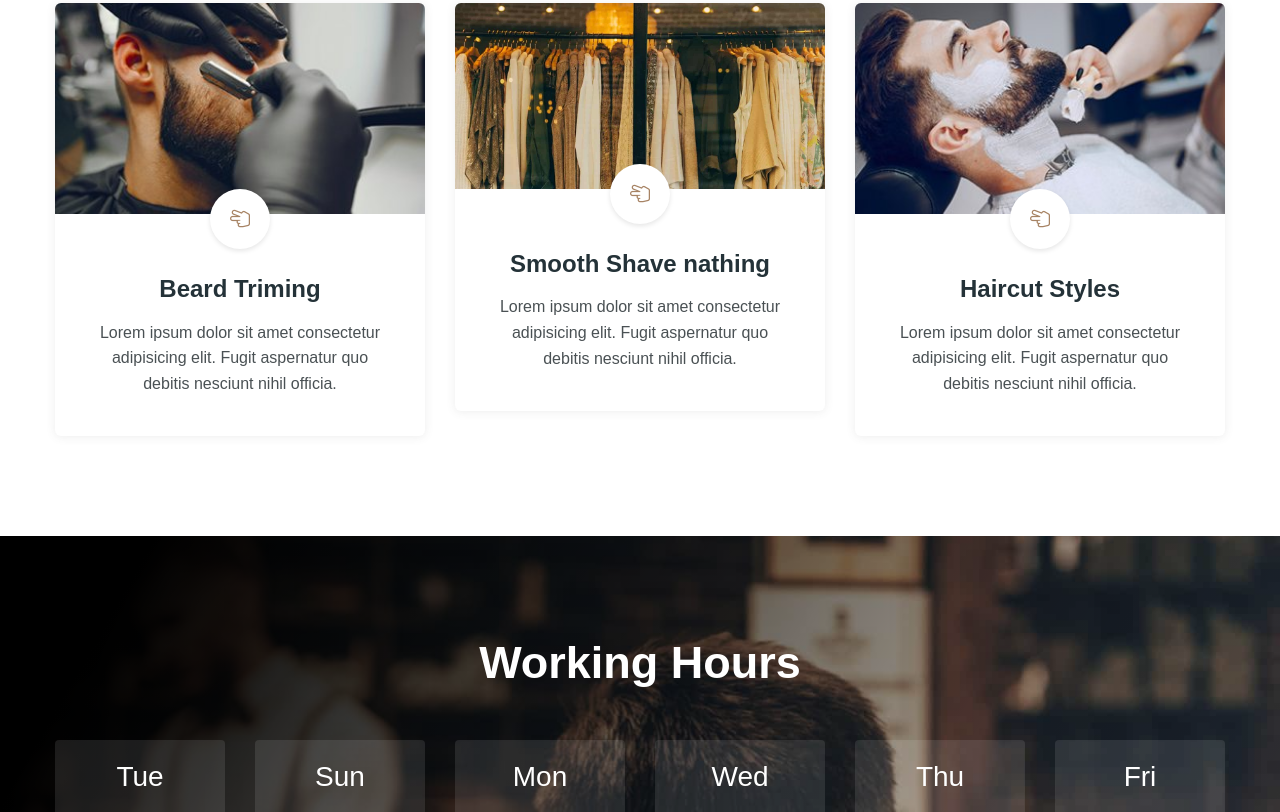
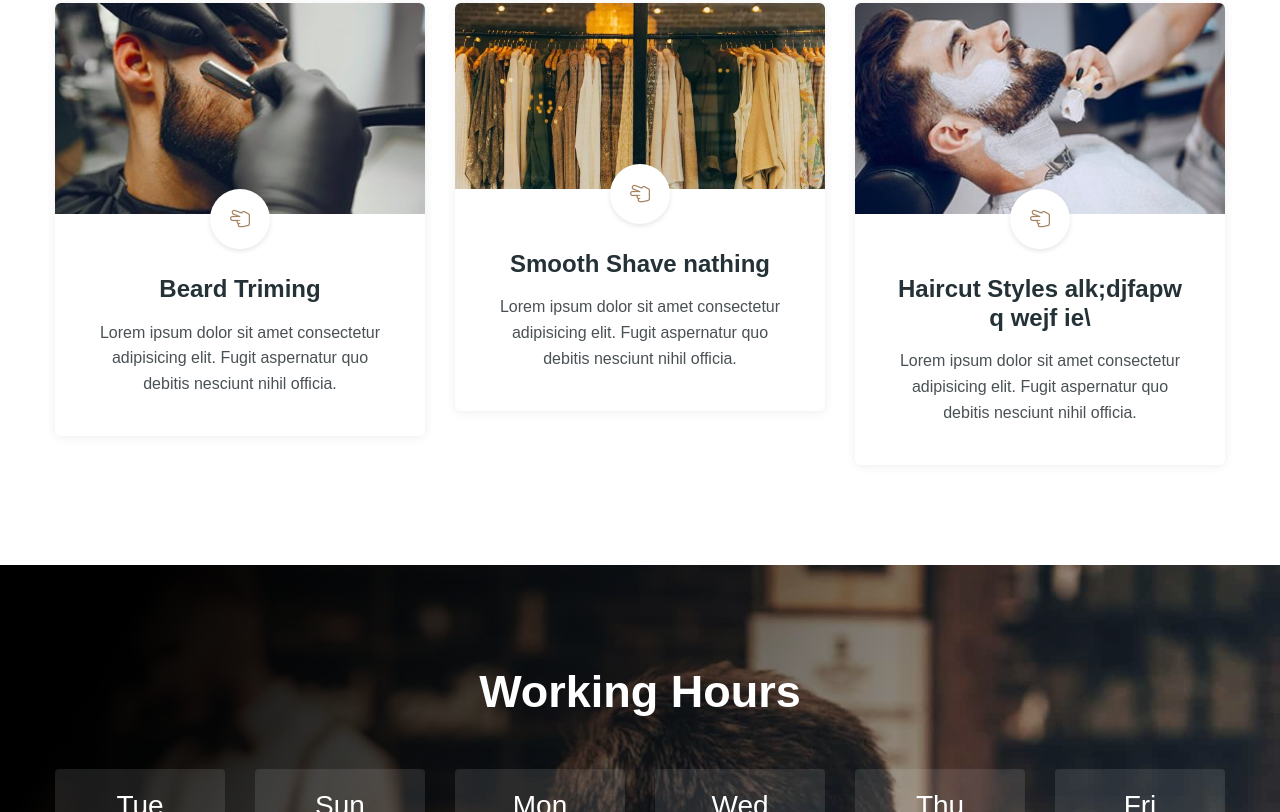
Before and after one commit to dev-rakibul1/hairbar, an Eleventy site: page src/index.njk in a window 1280 px wide. Shown: the part 1276-2088 px from the top of the page. Built offline with nearby package versions, Linux system fonts and the light colour scheme; Eleventy itself is replaced by a stand-in of ours; files that its build step writes are made by us from their sources; a web font is replaced by a local one.

Commit message:
Update services “service-3”

```diff
--- a/src/contents/services/service-3.md
+++ b/src/contents/services/service-3.md
@@ -1,5 +1,5 @@
 ---
-servicesTitle: Haircut Styles
+servicesTitle: Haircut Styles alk;djfapw q wejf ie\
 image: /img/img1.jpg
 description: >-
   Lorem ipsum dolor sit amet consectetur adipisicing elit. Fugit aspernatur quo
```
